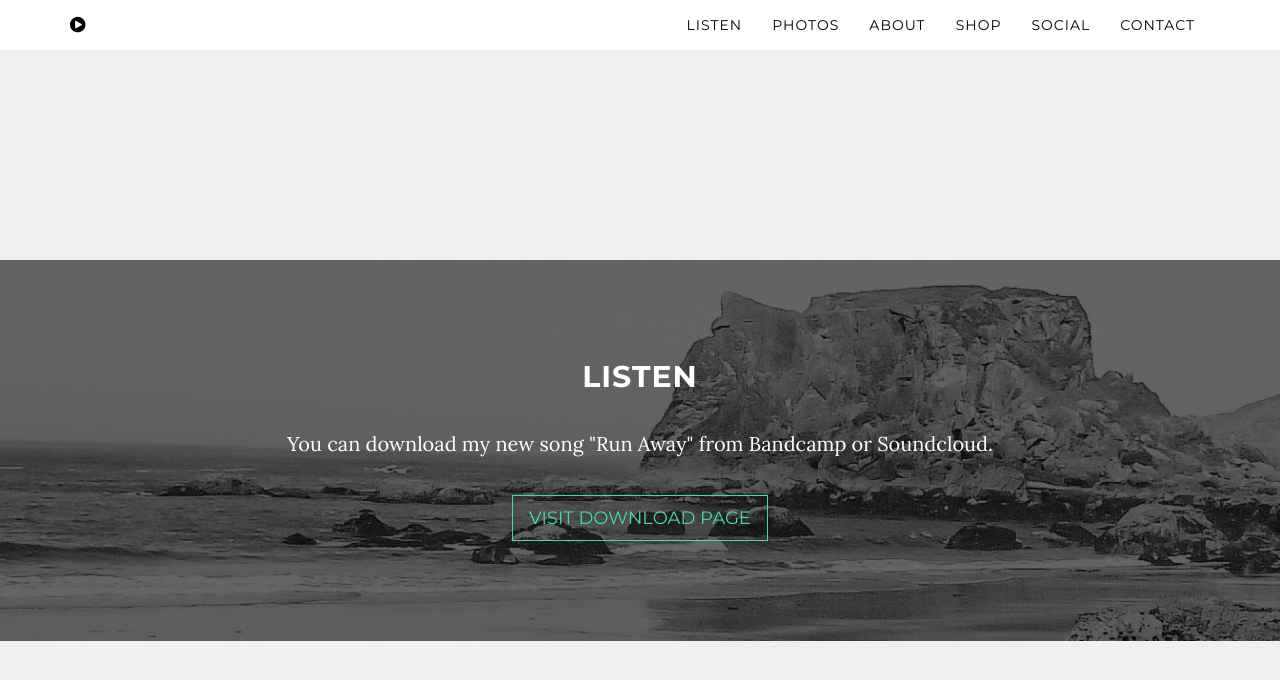
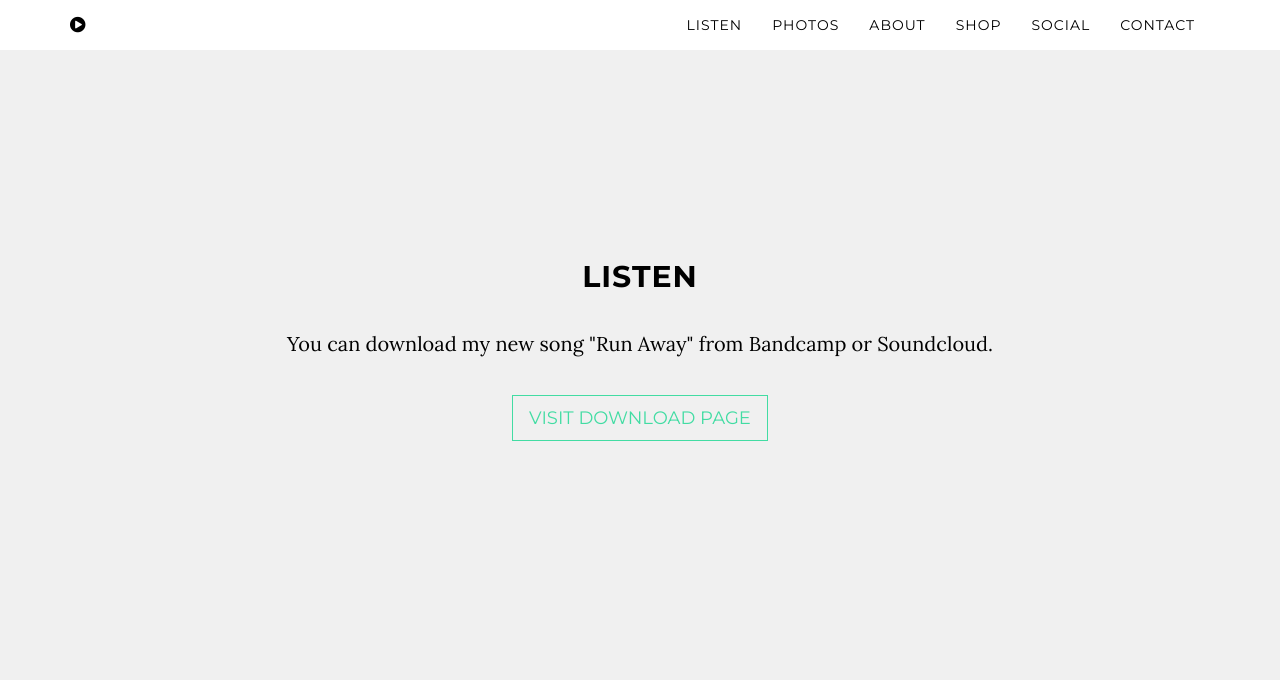
Before and after one commit to gianguitar/gsolo.github.io, a Jekyll site: the page built from index.html, in a window 1280 px wide and 900 px high, scrolled down 890 px. Shown: the top 680 px of the window. Built offline with Jekyll 4.4.1, drawn with Linux system fonts in a browser that asks for light colours.

Commit message:
Update index.html

```diff
--- a/index.html
+++ b/index.html
@@ -18,16 +18,14 @@
 </header>
 
 <!-- Listen Section -->
-<section id="about" class="content-section text-center">
-    <div class="download-section">
-        <div class="container">
-            <div class="col-lg-8 col-lg-offset-2">
+<section id="session" class="container content-section text-center">
+    <div class="row">
+        <div class="col-lg-8 col-lg-offset-2">
                 <h2>Listen</h2>
                 <p>You can download my new song "Run Away" from Bandcamp or Soundcloud.</p>
                 <a href="" class="btn btn-default btn-lg">Visit Download Page</a>
             </div>
         </div>
-    </div>
 </section>
 
 <!-- Photo Section -->
@@ -36,14 +34,16 @@
 </section>
 
 <!-- About Section -->
-<section id="session" class="container content-section text-center">
-    <div class="row">
-        <div class="col-lg-8 col-lg-offset-2">
+<section id="about" class="content-section text-center">
+    <div class="download-section">
+        <div class="container">
+            <div class="col-lg-8 col-lg-offset-2">
             <h2>About</h2>
             <p>Over the span of 26 years, I’ve built my reputation as an expert on the art of guitar, songwriting, music production and writing. I cultivated, honed and mastered a unique set of skills, guilded from different trades, through years and years of recording, performing, writing, blogging, web developing, coaching, consulting and mentoring. I provide great care in navigating the patrons needs whether its help with songwriting concepts, website developing, writing off-the-cuff or understanding the art of guitar.</p>
             <p>I am 100% original and uphold my style, work quality and statement.</p>
         </div>
-    </div>
+     </div>
+</div>
 </section>
 
 <!-- Shop Section -->
```
